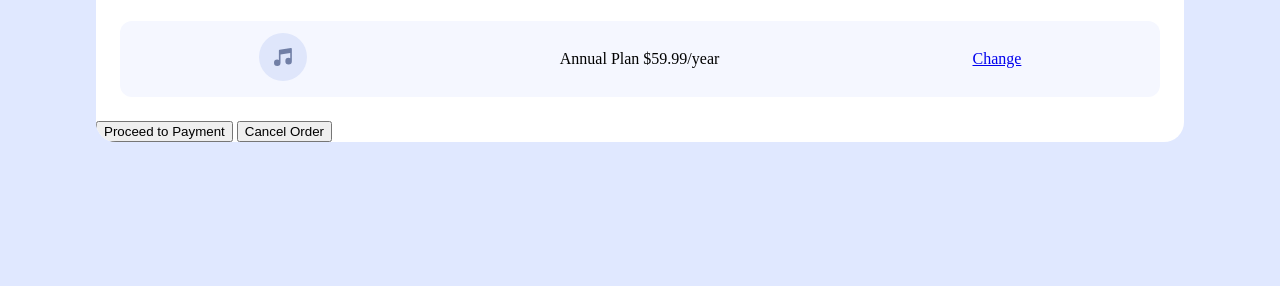
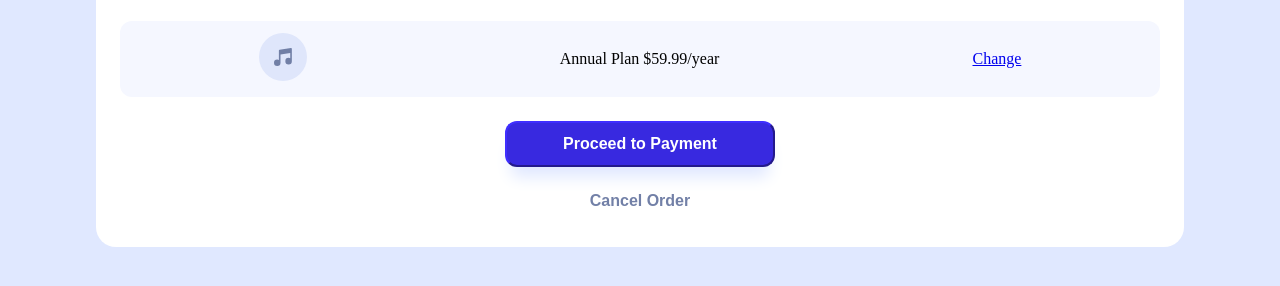
Before and after one commit to Mlipa/order_summary, a plain HTML site: page index.html in a window 1280 px wide. Shown: the part 310-596 px from the top of the page. Drawn offline with Linux system fonts and the light colour scheme.

Commit message:
Reto terminado

```diff
--- a/css/style.css
+++ b/css/style.css
@@ -57,3 +57,31 @@ main p{
     border-radius: 12px;
     background-color: var(--Very-pale-blue);
 }
+
+.fooder{
+    justify-content: center;
+    align-items: center;
+    display: flex;
+    flex-direction: column;
+}
+
+.button1{
+    padding: 12px 56px 12px 56px;
+    font-weight: 700;
+    font-size: 16px;
+    margin-bottom: 12px;
+    background-color: var(--Bright-blue);
+    border-color: var(--Bright-blue);
+    border-radius: 12px;
+    color: white;
+    box-shadow: 0 16px 16px -6px var(--Pale-blue);
+}
+
+.button2{
+    margin: 12px 0 36px 0;
+    border: none;
+    background-color: white;
+    font-size: 16px;
+    font-weight: 700;
+    color: var(--Desaturated-blue);
+}
--- a/index.html
+++ b/index.html
@@ -33,9 +33,9 @@
         </div>
       </section>
     </main>
-    <section>
-      <button>Proceed to Payment</button>
-      <button>Cancel Order</button>
+    <section class="fooder">
+      <button class="button1">Proceed to Payment</button>
+      <button class="button2">Cancel Order</button>
     </section>
   </article>
 </body>
```
